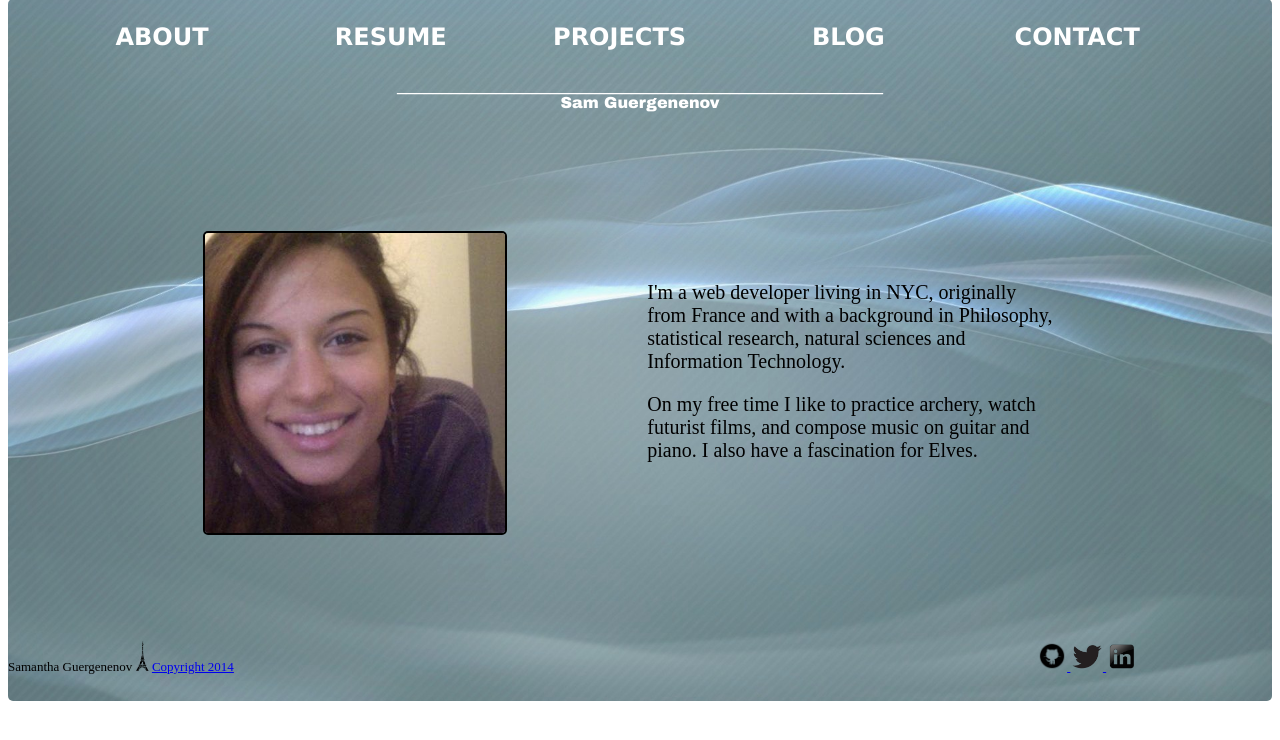
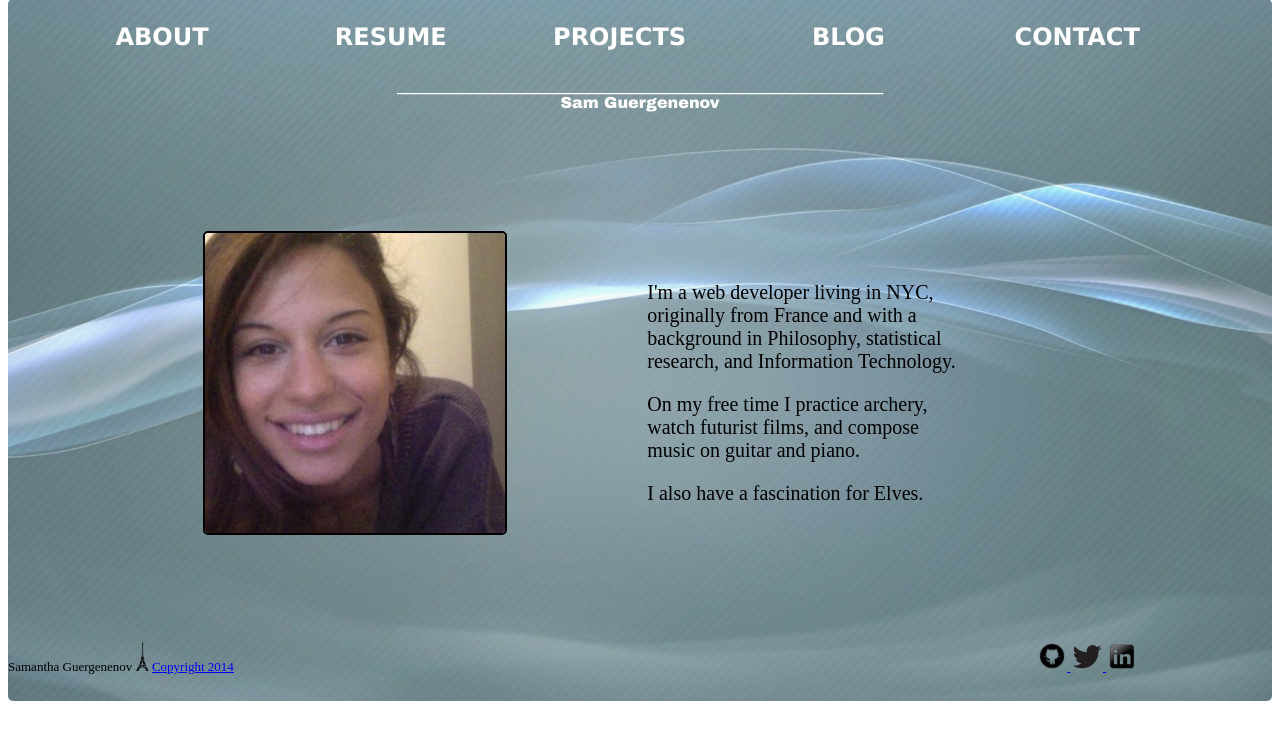
Before and after one commit to samguergen/personal-website, a PHP site: page / in a window 1280 px wide. Shown: the part 21-761 px from the top of the page. Run offline with PHP 8.4, Linux system fonts and the light colour scheme.

Commit message:
fixed margins index

```diff
--- a/index.html
+++ b/index.html
@@ -35,8 +35,14 @@ ______________________________________________________
   <img src="imgs/me.png"/>
 
 <div id="me">
-   I'm a web developer living in NYC, originally from France and with a background in Philosophy, statistical research, natural sciences and Information Technology.
-  <p> On my free time I like to practice archery, watch futurist films, and compose music on guitar and piano. I also have a fascination for Elves.</p>
+   I'm a web developer living in NYC,
+   <br>originally from France and with a
+   <br>background in Philosophy, statistical
+   <br>research, and Information Technology.
+    <p> On my free time I practice archery,
+    <br>watch futurist films, and compose
+    <br> music on guitar and piano.
+    <p>I also have a fascination for Elves.</p>
 
 </div>
 
--- a/stylesheets/default.css
+++ b/stylesheets/default.css
@@ -106,7 +106,7 @@ height: 400px;
   margin-top: 50px;
   margin-left: 140px;
 /*  margin-left: 450px;*/
-  width: 410px;
+  width: 383px;
   color: black;
   font-family: Architect;
   font-size: 20px;
```
